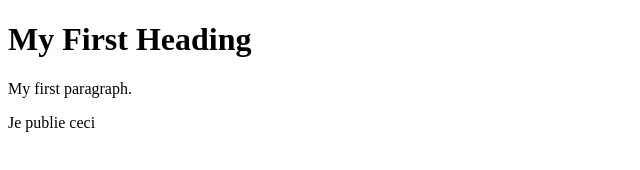
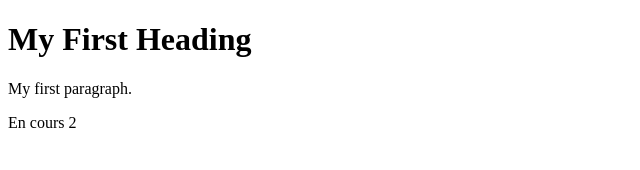
Before and after one commit to ckacfah/Test-git, a plain HTML site: page test.html in a window 1280 px wide. Shown: the full height of the page, 0-640 px from the left. Drawn offline with Linux system fonts and the light colour scheme.

Commit message:
Sauvegarde en cours 2 sur demo

```diff
--- a/test.html
+++ b/test.html
@@ -6,7 +6,7 @@
 
 <p>My first paragraph.</p>
 
-<p> Je publie ceci </p>
+<p> En cours 2</p>
 
 
 </body>
```
